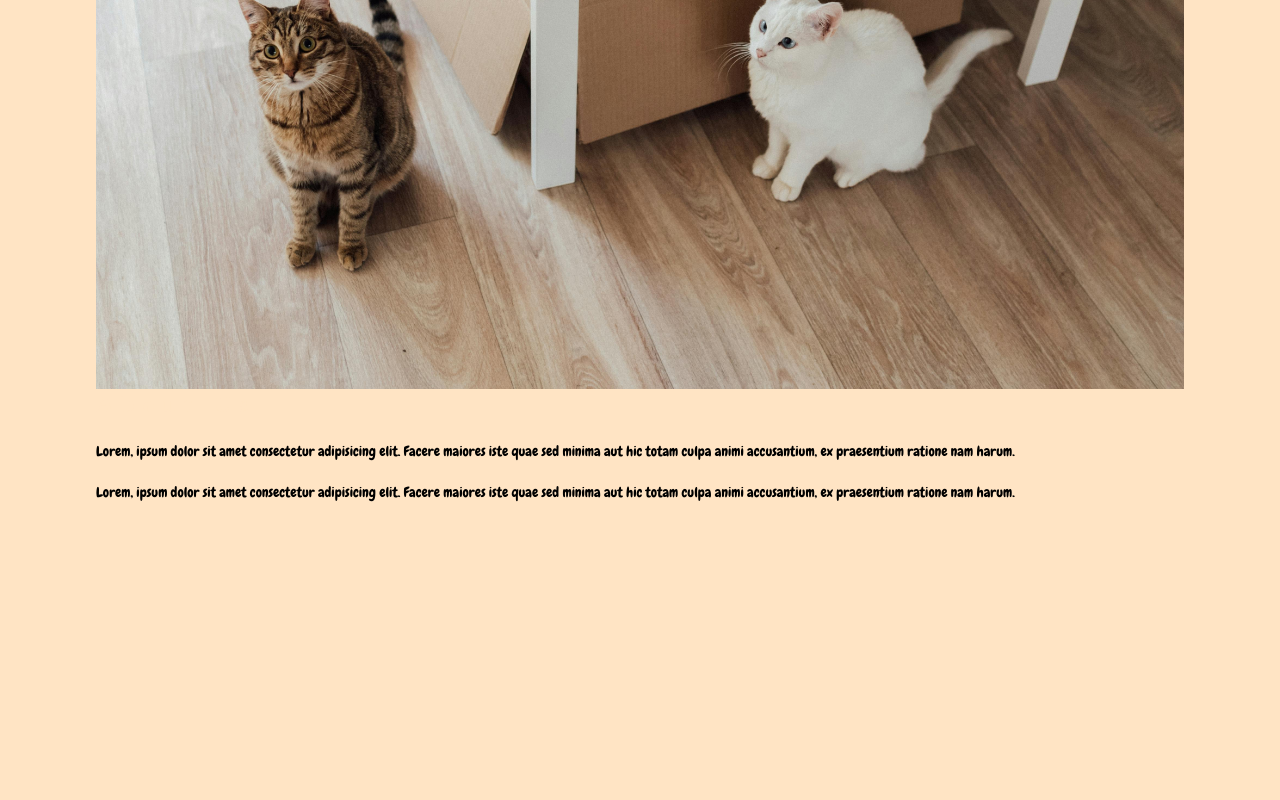
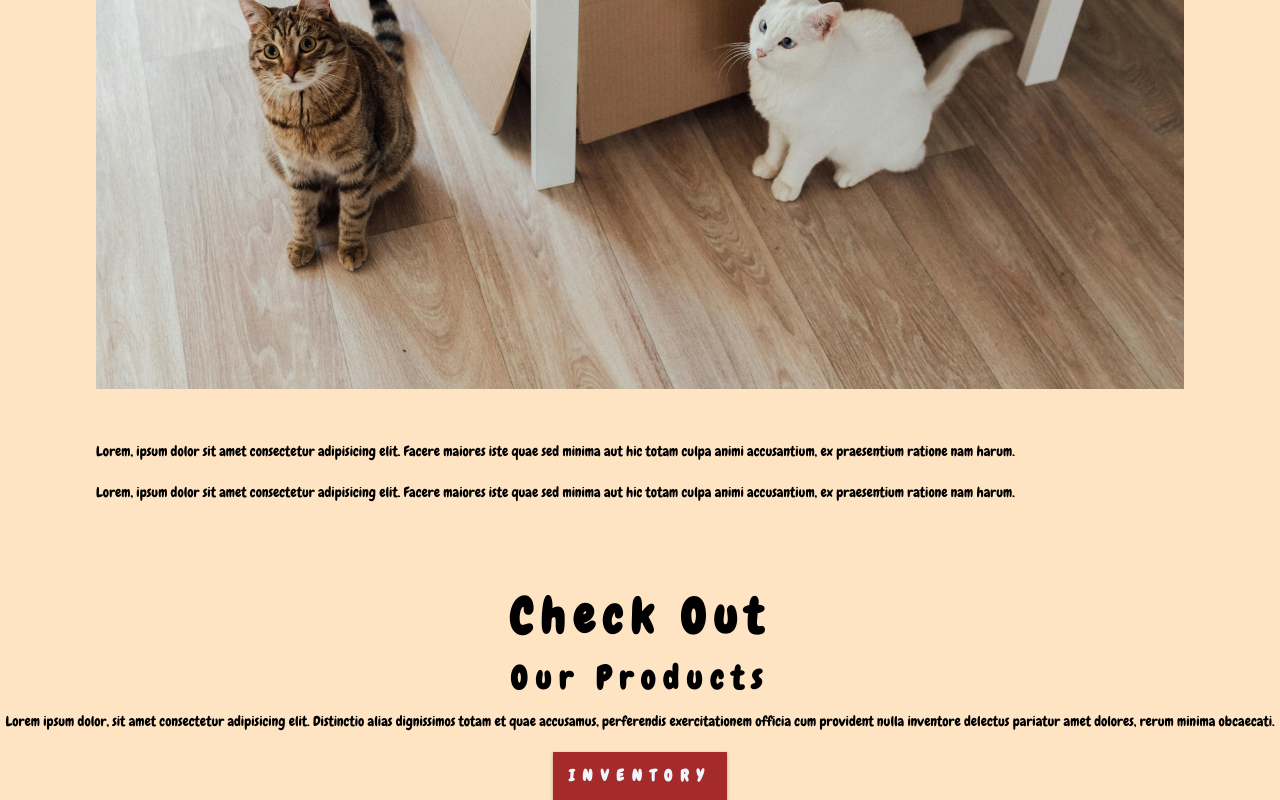
Before and after one commit to alexkostd/catwebsite, a plain HTML site: page index.html in a window 1280 px wide. Shown: the part 1811-2611 px from the top of the page. Before the commit the page ends 2398 px from the top, so only its background shows below. Drawn offline with Linux system fonts and the light colour scheme; a web font is replaced by a local one.

Commit message:
inventory btn

```diff
--- a/index.html
+++ b/index.html
@@ -85,7 +85,15 @@
 </div>
 </section>
 <section class="products">
+    <article class="products">
+        <div class="products-title">
+            <h1>check out</h1>
+        <h2>our products</h2>
+        </div>
+        <p>Lorem ipsum dolor, sit amet consectetur adipisicing elit. Distinctio alias dignissimos totam et quae accusamus, perferendis exercitationem officia cum provident nulla inventore delectus pariatur amet dolores, rerum minima obcaecati.</p>
+        <a href="#" class="btn inventory-btn"> inventory</a>
 
+    </article>
 </section>
 </body>
 </html>
--- a/styles.css
+++ b/styles.css
@@ -172,3 +172,13 @@ transform: translate(-50%, -50%);
     font-family: var(--ff-primary);
     color: var(--clr-secondary-dark);
 }
+.products{
+    text-align: center;
+}
+.inventory-btn{
+background-color: brown;
+}
+.inventory-btn:hover{
+background-color: chocolate;
+color: aliceblue;
+}
```
